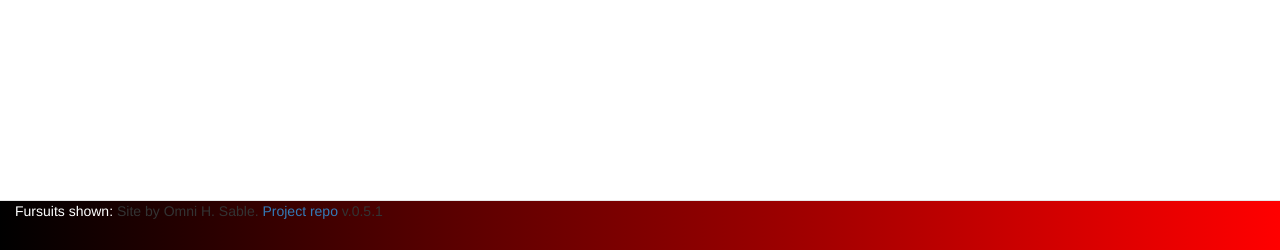
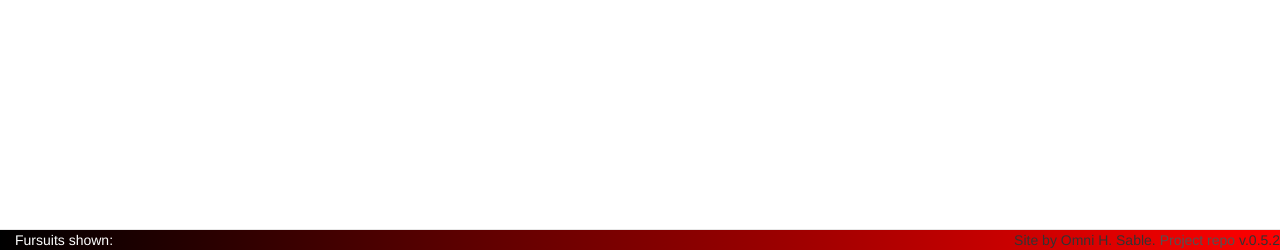
Before and after one commit to Highstaker/Picture-data-organizer-site, a Flask app: page / in a window 1280 px wide. Shown: the part 550-800 px from the top of the page. Run offline with Flask 2, Linux system fonts and the light colour scheme; data that the repository does not hold is empty; parts of the project's set-up code (start-up, migrations or seed data) failed here and were passed over; some libraries are stand-ins or nearby versions.

Commit message:
v.0.5.2
+bottom row height minimized

```diff
--- a/photodata_organizer.py
+++ b/photodata_organizer.py
@@ -8,7 +8,7 @@ from threading import Thread
 
 from flask import Flask, render_template
 
-VERSION = (0, 5, 1)
+VERSION = (0, 5, 2)
 
 SCRIPT_FOLDER = path.dirname(path.realpath(__file__))
 
--- a/static/css/style.css
+++ b/static/css/style.css
@@ -3,13 +3,12 @@ body{
 	font-family: sans-serif;
 }
 
+#country-menu{
 
-#country-menu{
-	/*float: right;*/
 }
 
 #search-form{
-	/*float: right;*/
+
 }
 
 #search-form > div{
@@ -102,10 +101,6 @@ body{
 	background-position: center center !important;
 }
 
-/*.dimmed-pic{
-	box-shadow: 30px 30px 150px black inset, -30px -30px 150px black inset;
-}*/
-
 .flag-thumbnail{
 	position: absolute;
 	bottom: 0;
@@ -113,12 +108,8 @@ body{
 }
 
 #footer{
-	/*text-align: right;*/
-
-/*	width: 100%;
-	position: fixed;
-	height: 20px;
-	bottom:0%;*/
+	min-height: 20px;
+	/*max-height: 40px;*/
 
 	background: #ff0000;
 	background: linear-gradient(to right, black, #ff0000);
@@ -126,9 +117,19 @@ body{
 
 #fursuit-count-line{
 	color: #FFFFFF;
-	/*float: left;*/
 }
 
 #signature{
-	/*float: right;*/
 }
+
+@keyframes link-blinker {
+    from {color: white;}
+    to {color: black;}
+}
+#repo-link{
+	animation-name: link-blinker;
+	animation-duration: 5s;
+	animation-iteration-count: infinite;
+	animation-direction: alternate;
+	animation-timing-function: linear;
+}
--- a/templates/index.html
+++ b/templates/index.html
@@ -17,7 +17,10 @@
 </head>
 <body>
 	<!--TODO: sorting -->
+
 	<!--TODO: use bootstrap-->
+
+	<!-- TODO: make main area margins dynamic, depending on height of header and footer -->
 
 	<nav class="navbar navbar-default navbar-fixed-top">
 		<div class="container-fluid">
@@ -91,14 +94,12 @@
 				</div>
 
 
-				<!-- TODO: minimize footer height -->
-
 				<div class="navbar navbar-default navbar-fixed-bottom" id="footer">
 					<div class="container-fluid">
 						<span id="fursuit-count-line">Fursuits shown: <span id="fursuit-count"></span></span>
-						<span id="signature">
+						<span id="signature" class="navbar-right">
 							Site by Omni H. Sable.
-							<a href="https://github.com/Highstaker/Picture-data-organizer-site" target="_blank">Project repo</a>
+							<a id="repo-link" href="https://github.com/Highstaker/Picture-data-organizer-site" target="_blank">Project repo</a>
 							<span id="version">{{VERSION}}</span>
 						</span>
 					</div>
```
